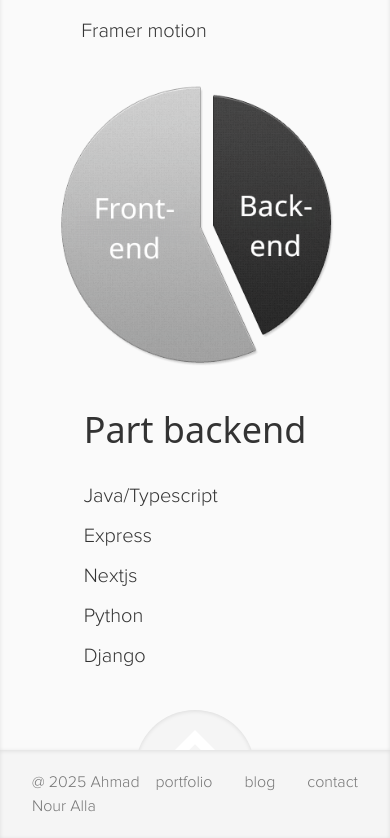
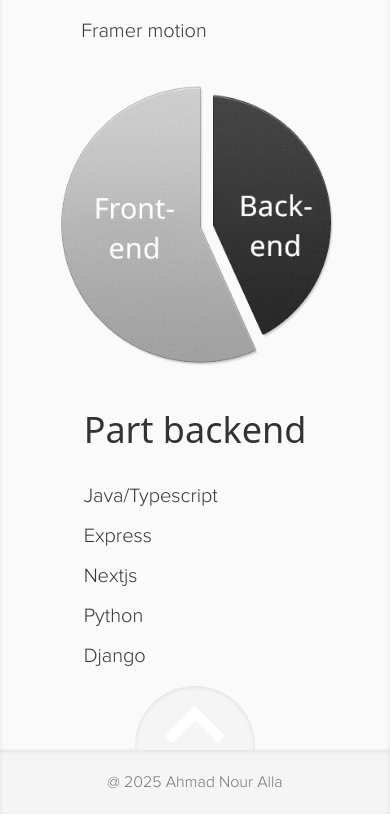
Before and after one commit to ahmadnourallah/portfolio, a React (Vite) app: page / in a window 390 px wide. Shown: the part 1263-2101 px from the top of the page. After the commit the page ends 2077 px from the top, so only its background shows below. Built offline with nearby package versions, Linux system fonts and the light colour scheme.

Commit message:
Make footer responsive

```diff
--- a/src/common/Footer.tsx
+++ b/src/common/Footer.tsx
@@ -8,14 +8,14 @@ const Footer = () => {
     return (
         <footer className="font-proxima relative">
             <div className="text-md shadow-dark relative z-10 bg-[#f5f5f5] text-[#757575]">
-                <div className="relative container mx-auto flex justify-between py-5">
+                <div className="relative container mx-auto flex justify-center py-5 sm:justify-between">
                     <Link
-                        className="transition-colors duration-200 hover:text-[#333333]"
+                        className="sduration-200 transition-colors hover:text-[#333333]"
                         to="/"
                     >
                         @ 2025 Ahmad Nour Alla
                     </Link>
-                    <div className="flex gap-8">
+                    <div className="hidden gap-8 sm:flex">
                         {Object.entries(NavLinks).map(([label, link]) => (
                             <Link
                                 className="transition-colors duration-200 hover:text-[#333333]"
```
